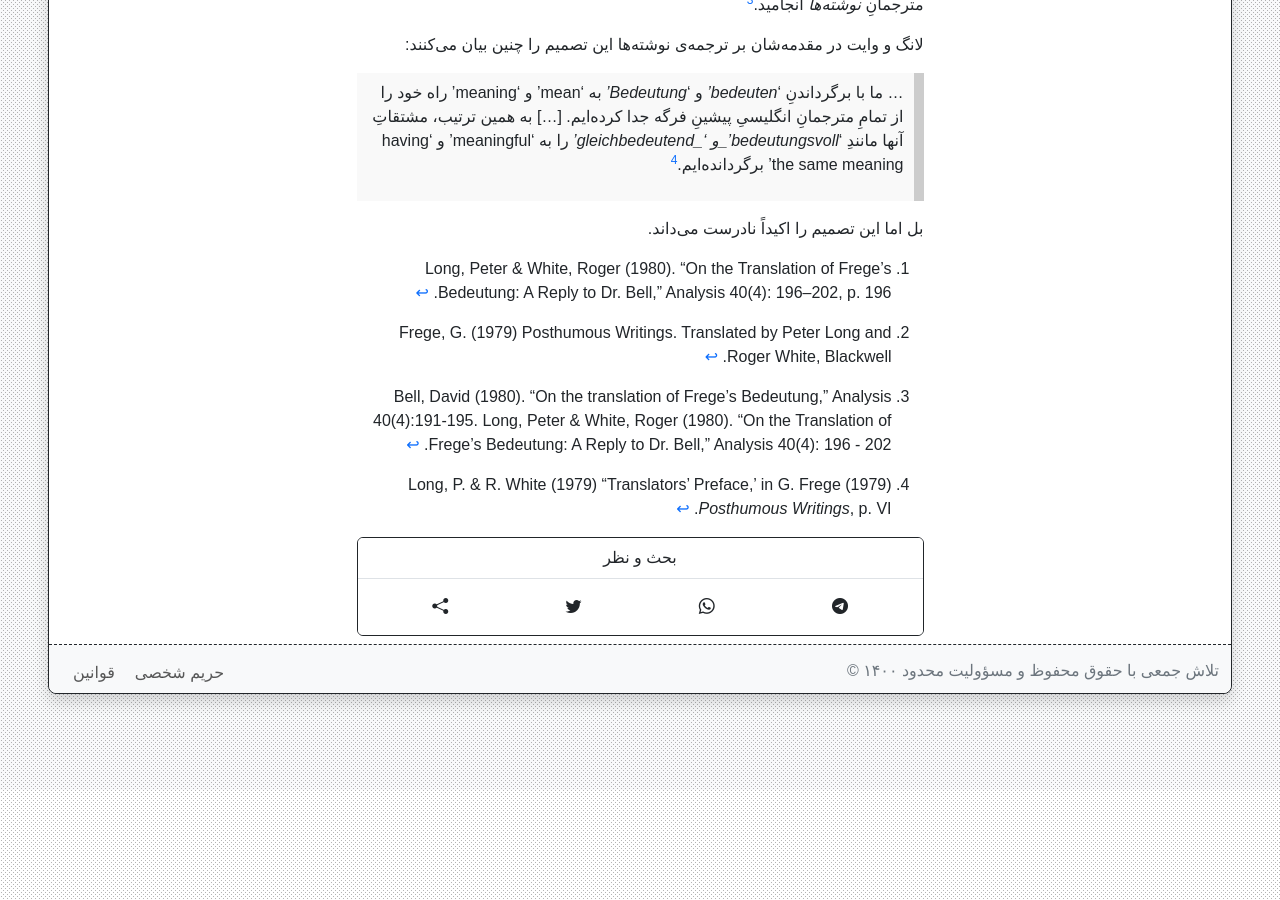
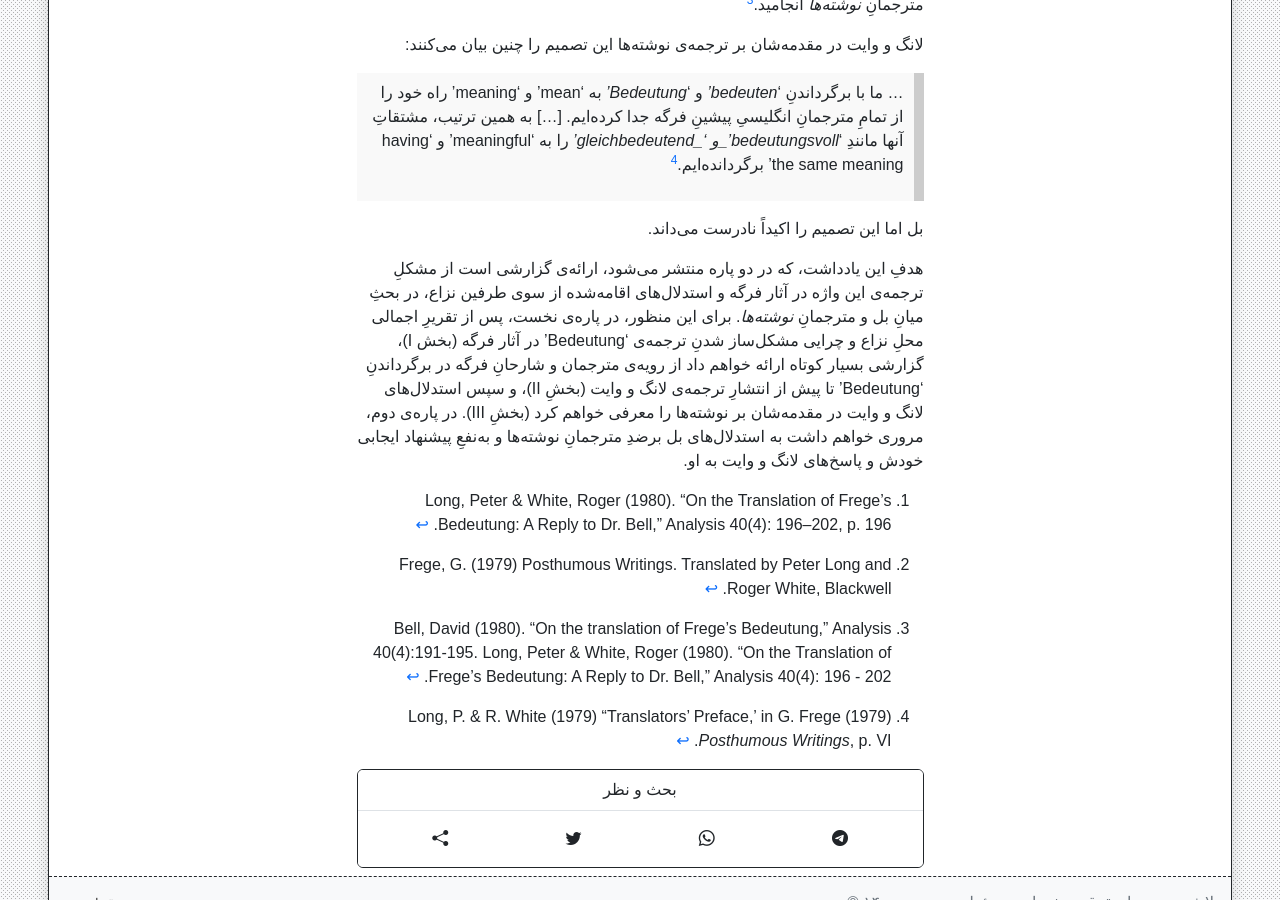
Before and after one commit to phicudemy/phicudemy.github.io, a Jekyll site: the page built from _posts/2024-06-22-fregebedeutung1.md, in a window 1280 px wide and 900 px high, scrolled down 1331 px. Built offline with Jekyll 4.4.1, drawn with Linux system fonts in a browser that asks for light colours; comment, search, counter and statistics services are not loaded; a style sheet for code colours, icons or effects is not loaded; before the commit the page ends 2121 px from its top, so only the background shows below that; some of the changed text lies outside the part shown.

Commit message:
TinaCMS content update

```diff
--- a/_posts/2024-06-22-fregebedeutung1.md
+++ b/_posts/2024-06-22-fregebedeutung1.md
@@ -26,6 +26,7 @@ tags:
 
 بل اما این تصمیم را اکیداً نادرست می‌داند.
 
+هدفِ این یادداشت، که در دو پاره منتشر می‌شود، ارائه‌ی گزارشی است از مشکلِ ترجمه‌ی این واژه در آثار فرگه و استدلال‌های اقامه‌شده از سوی طرفین نزاع، در بحثِ میانِ بل و مترجمانِ *نوشته‌ها*. برای این منظور، در پاره‌ی نخست، پس از تقریرِ اجمالی محلِ نزاع و چرایی مشکل‌ساز شدنِ ترجمه‌ی ‘Bedeutung’ در آثار فرگه (بخش I)،  گزارشی بسیار کوتاه ارائه خواهم داد از رویه‌ی مترجمان و شارحانِ فرگه در برگرداندنِ ‘Bedeutung’ تا پیش از انتشارِ ترجمه‌ی لانگ و وایت (بخشِ II)، و سپس استدلال‌های لانگ و وایت در مقدمه‌‌شان بر نوشته‌ها را معرفی خواهم کرد (بخشِ III). در پاره‌ی دوم، مروری خواهم داشت به استدلال‌های بل برضدِ مترجمانِ نوشته‌ها و به‌نفعِ پیشنهاد ایجابی خودش و پاسخ‌های لانگ و وایت به او.
 
 [^1]: Long, Peter & White, Roger (1980). “On the Translation of Frege’s Bedeutung: A Reply to Dr. Bell,” Analysis 40(4): 196–202, p. 196.
 [^2]: Frege, G. (1979) Posthumous Writings. Translated by Peter Long and Roger White, Blackwell.
```
